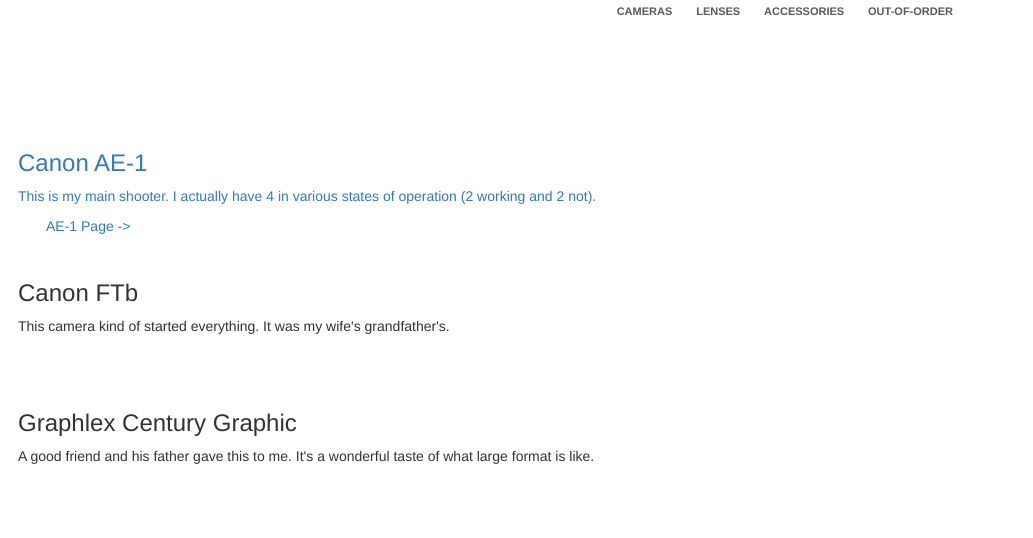
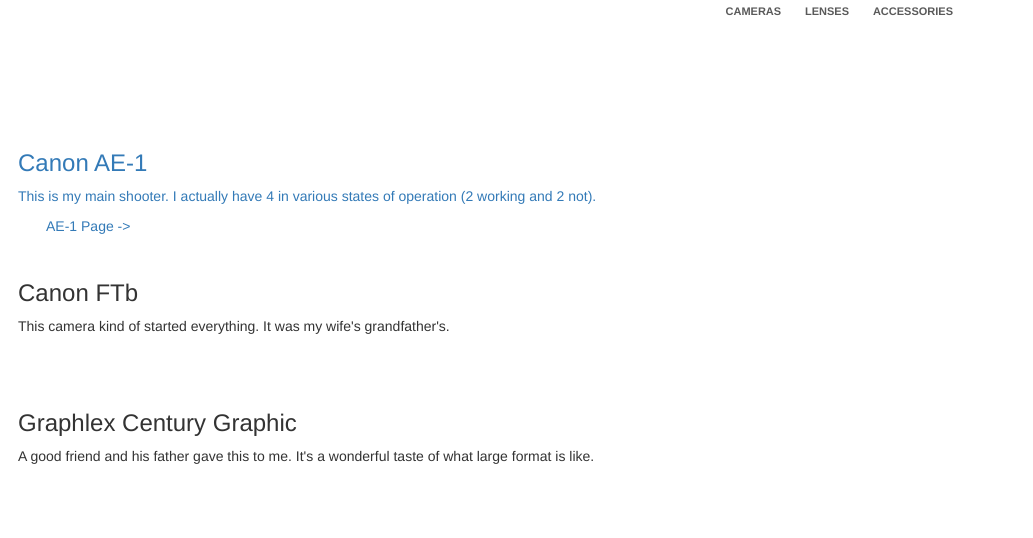
Before and after one commit to williamwest0520/williamwest0520.github.io, a plain HTML site: page itemDirectory.html in a window 1280 px wide. Shown: the full height of the page, 247-1280 px from the left. Drawn offline with nearby package versions, Linux system fonts and the light colour scheme.

Commit message:
Removed "out of order" link

```diff
--- a/itemDirectory.html
+++ b/itemDirectory.html
@@ -18,7 +18,6 @@
           <li><a href="#">Cameras</a></li>
           <li><a href="#">Lenses</a></li>
           <li><a href="#">Accessories</a></li>
-          <li><a href="#">Out-of-Order</a></li>
         </ul>
       </div>
     </div>
```
